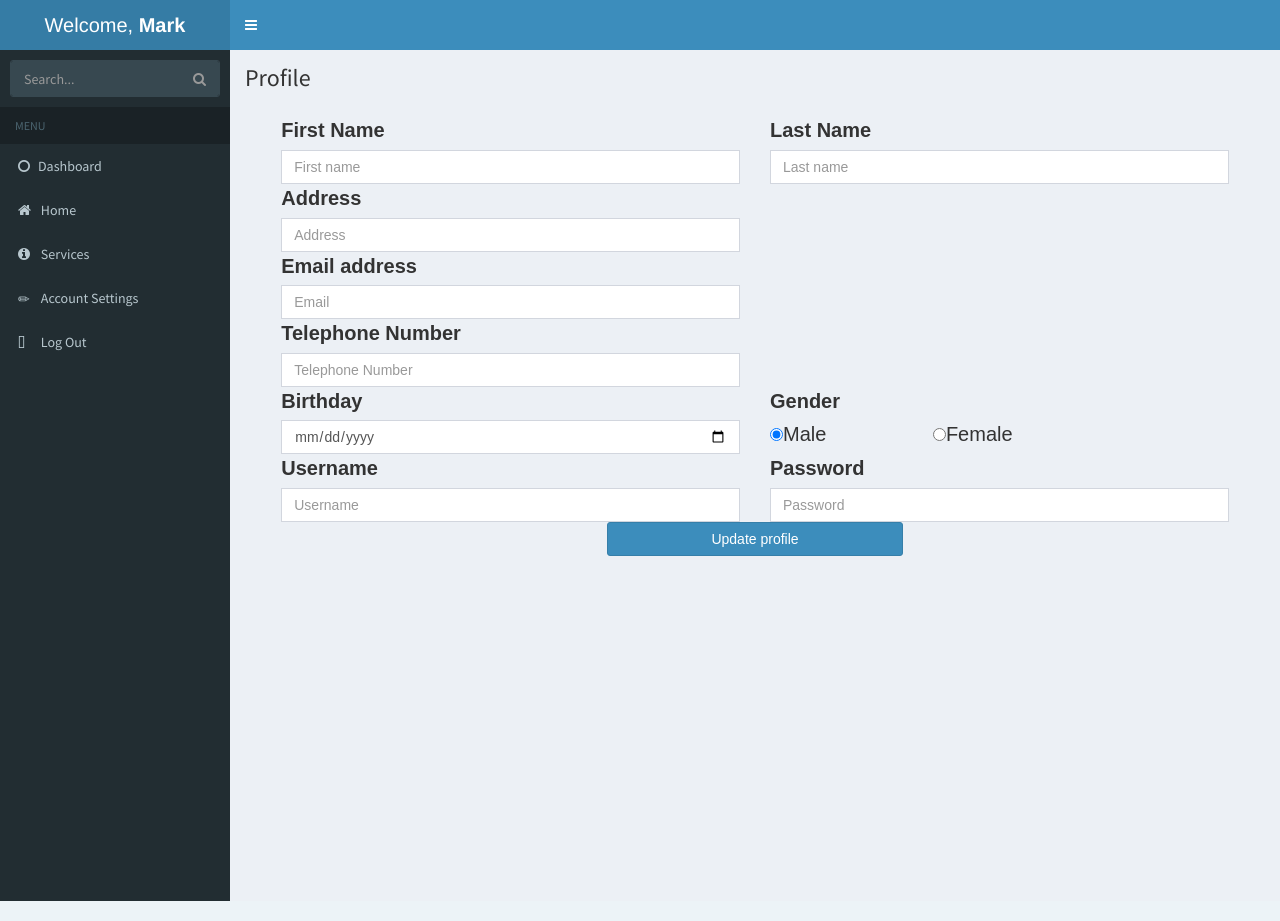
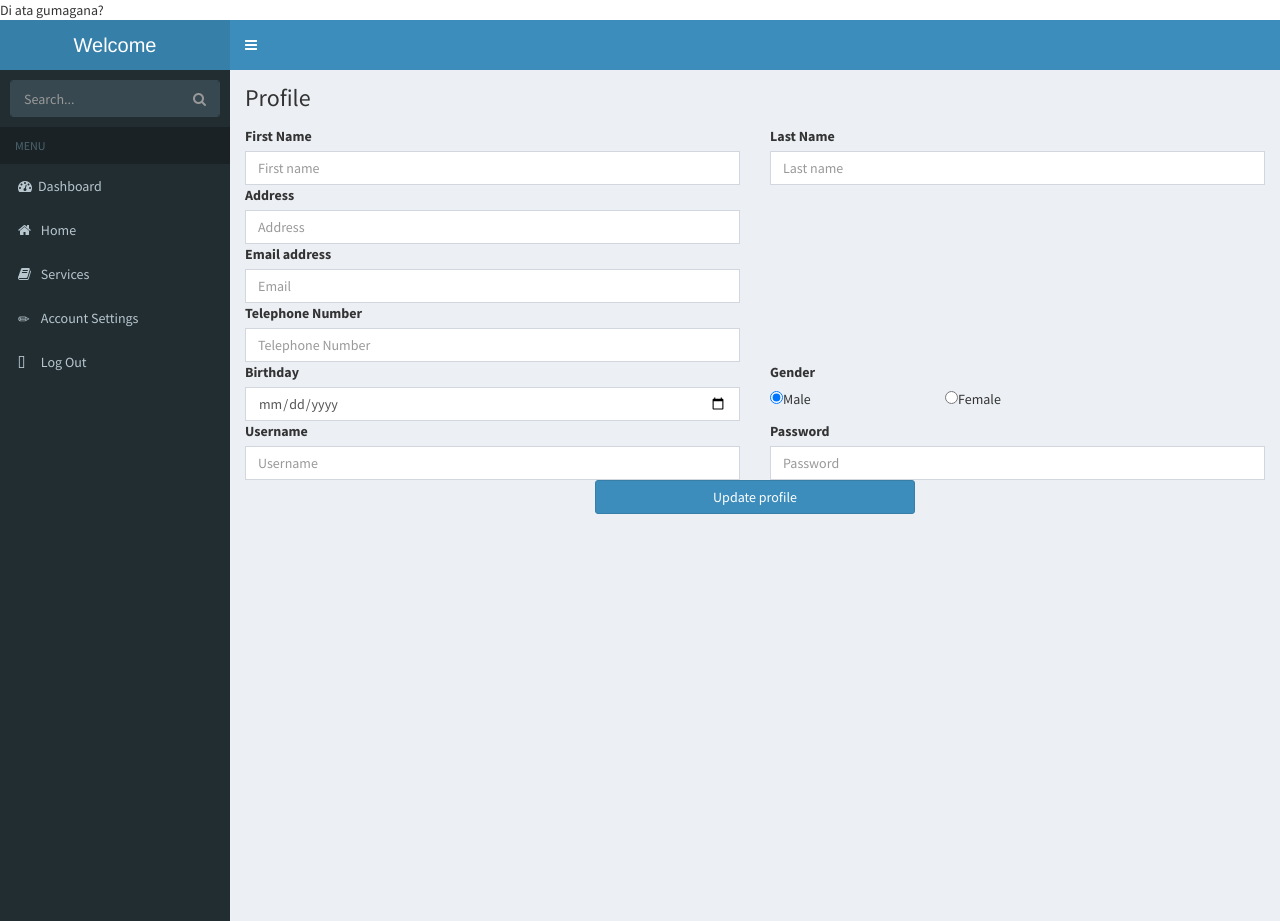
Before and after one commit to jommalong/Customer_Module, a PHP site: page /profile.php in a window 1280 px wide. Run offline with PHP 8.4, Linux system fonts and the light colour scheme; data comes from the database, SQL or seed files in the repository; some libraries are stand-ins or nearby versions.

Commit message:
Presentation repo

```diff
--- a/auth/login.php
+++ b/auth/login.php
@@ -2,7 +2,7 @@
 session_start();
 if (isset($_GET['cu_id'])) {
     $cu_id = $_GET['cu_id'];
-    echo "Username = $cu_id";
+    header('Location: /Customer_Module');
     $_SESSION['cu_id'] = $cu_id;
 } else {
     header('Location: /');
--- a/css/slideshow.css
+++ b/css/slideshow.css
@@ -39,18 +39,6 @@
 }
 
 
-/* skills */
-
-.content{
-    font-family: sans-serif;
-    font-size:20px;
-    text-align: justify;
-    border-radius: 25px;
-    background-color: sky blue;
-    padding: 25px;
-    width: 95%;
-    height: 80%;
-}
 
 .circular-image {
   border-radius:  50%;
@@ -58,7 +46,7 @@
      border-radius: 99em;
   border: 5px solid #eee;
   box-shadow: 0 3px 2px rgba(0, 0, 0, 0.3);
-  background-position:
+
 }
 
 #roundedbox {
--- a/headernavbar.php
+++ b/headernavbar.php
@@ -1,3 +1,4 @@
+<?php require('auth/session.php') ?>
 <!DOCTYPE html>
 <!--
 This is a starter template page. Use this page to start your new project from
@@ -62,7 +63,7 @@ desired effect
     $passwd = "";
     $db = "webtek-database-finals";
     $connect = mysqli_connect($host, $user, $passwd);
-    mysqli_select_db($connect,$db);
+    mysqli_select_db($connect, $db);
     $query = mysqli_query($connect, "SELECT fname,lname FROM customer WHERE cu_id=101");
     $row = mysqli_fetch_array($query);
     $btag = '<span class="hidden-xs">';
@@ -78,10 +79,7 @@ desired effect
             <!-- mini logo for sidebar mini 50x50 pixels -->
             <span class="logo-mini"><b><i class="glyphicon glyphicon-th-large"></i></b></span>
             <!-- logo for regular state and mobile devices -->
-      <span class="logo-lg">Welcome,<b>
-      <?php
-        echo $btag . $row["fname"] . " " . $etag;
-      ?></b>
+            <span class="logo-lg">Welcome
       </span>
         </a>
 
--- a/mainfooter.php
+++ b/mainfooter.php
@@ -95,6 +95,10 @@
 <script src="bootstrap/js/bootstrap.min.js"></script>
 <!-- AdminLTE App -->
 <!--<script src="dist/js/app.min.js"></script>-->
+
+<!--slideshow scripts -->
+<!--scripts starts here -->
+<script type="text/javascript" src="http://code.jquery.com/jquery-1.11.0.min.js"></script>
 <script type="text/javascript" src="DataTables/datatables.min.js"></script>
 
 <script>
@@ -112,10 +116,8 @@
 
 
 </script>
-<!--slideshow scripts -->
-    <!--scripts starts here -->
-    <script type="text/javascript" src="http://code.jquery.com/jquery-1.11.0.min.js"></script>
-    <script type="text/javascript" src="js/slickscript.js"></script>
-    <script type="text/javascript" src="js/slick/slick.js"></script>
+<script type="text/javascript" src="js/slickscript.js"></script>
+<script type="text/javascript" src="js/slick/slick.js"></script>
 </body>
+
 </html>
--- a/mainsidebar.php
+++ b/mainsidebar.php
@@ -19,19 +19,19 @@
             <li class="header">MENU</li>
             <!-- Optionally, you can add icons to the links -->
             <li class="treeview">
-                <a href="dashboard.php"><i class="fa fa-circle-o"></i><span>Dashboard</span></a>
+                <a href="dashboard.php"><i class="fa fa-dashboard"></i><span>Dashboard</span></a>
             </li>
             <li class="treeview">
                 <a href="index.php"><i class="fa fa-home"></i> <span>Home</span></a>
             </li>
             <li class="treeview">
-                <a href="services.php"><i class="fa fa-info-circle"></i> <span>Services</span></a>
+                <a href="services.php"><i class="fa fa-book"></i> <span>Services</span></a>
             </li>
             <li class="treeview">
                 <a href="profile.php"><i class="fa glyphicon glyphicon-pencil"></i> <span>Account Settings</span></a>
             </li>
             <li class="treeview">
-                <a href="#"><i class="fa glyphicon glyphicon-log-out"></i>
+                <a href="auth/logout.php"><i class="fa glyphicon glyphicon-log-out"></i>
                 <?php
                     echo "Log Out";
                 ?>
--- a/profile.php
+++ b/profile.php
@@ -11,12 +11,12 @@
         <div class="form-group">
           <div class="row">
             <div class="col-md-6">
-              <label for="fName">First Name</label>
-              <input type="text" class="form-control" name="fName" placeholder="First name">
+              <label for="fname">First Name</label>
+              <input type="text" class="form-control" name="fname" placeholder="First name">
             </div>
             <div class="col-md-6">
-              <label for="lName">Last Name</label>
-              <input type="text" class="form-control" name="lName" placeholder="Last name">
+              <label for="lname">Last Name</label>
+              <input type="text" class="form-control" name="lname" placeholder="Last name">
             </div>
           </div>
           <div class="row">
--- a/services.php
+++ b/services.php
@@ -1,5 +1,5 @@
-<?php include("headernavbar.php"); ?>
-<?php include("mainsidebar.php"); ?>
+<?php require("headernavbar.php"); ?>
+<?php require("mainsidebar.php"); ?>
 
 <!-- Content Wrapper. Contains page content -->
 <div class="content-wrapper">
@@ -24,7 +24,7 @@
         //   echo $row['lname'];
         // }
         ?>
-        <table class="table table-hover data-table">
+        <table class="table table-hover data-table table-responsive">
             <thead>
             <tr>
                 <th>Service Id</th>
```
Also changed, not shown: update-profile.php (+38 -37 lines). Lines whose indentation alone changed are shown as unchanged.
